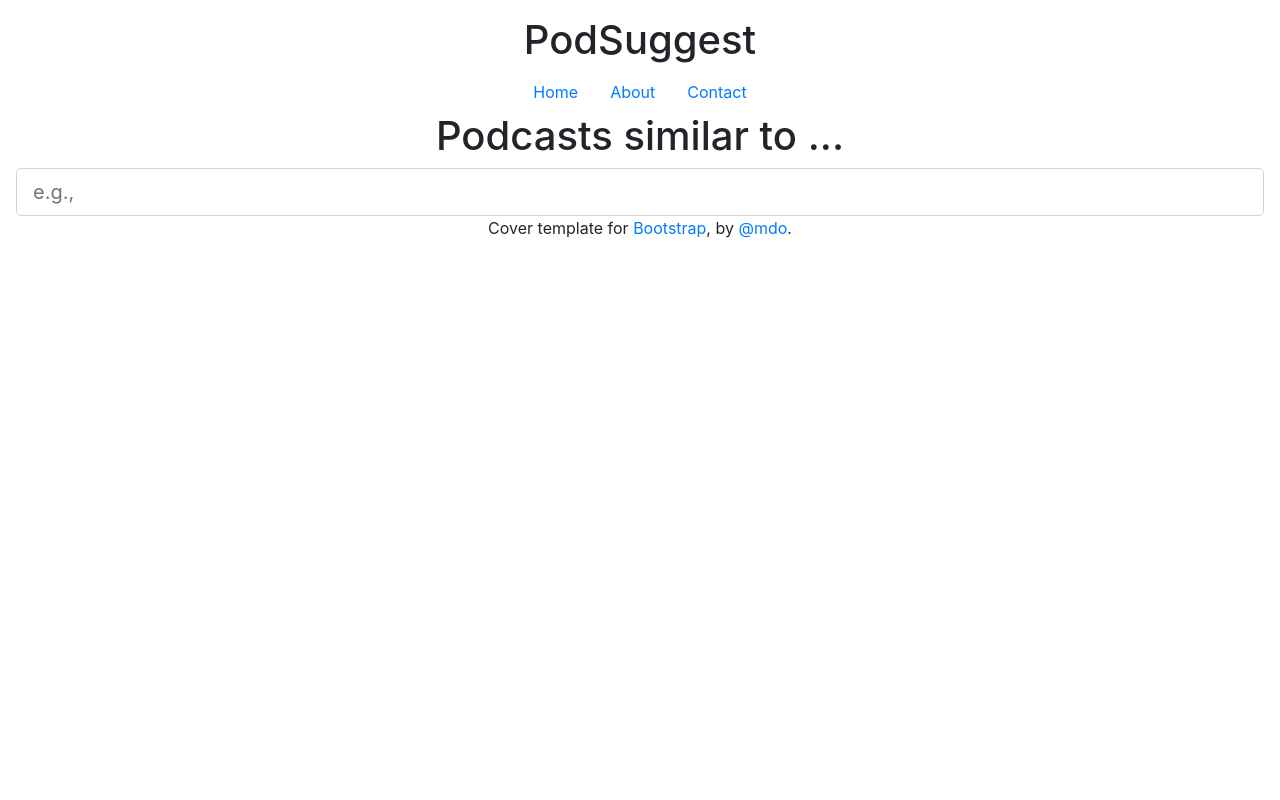
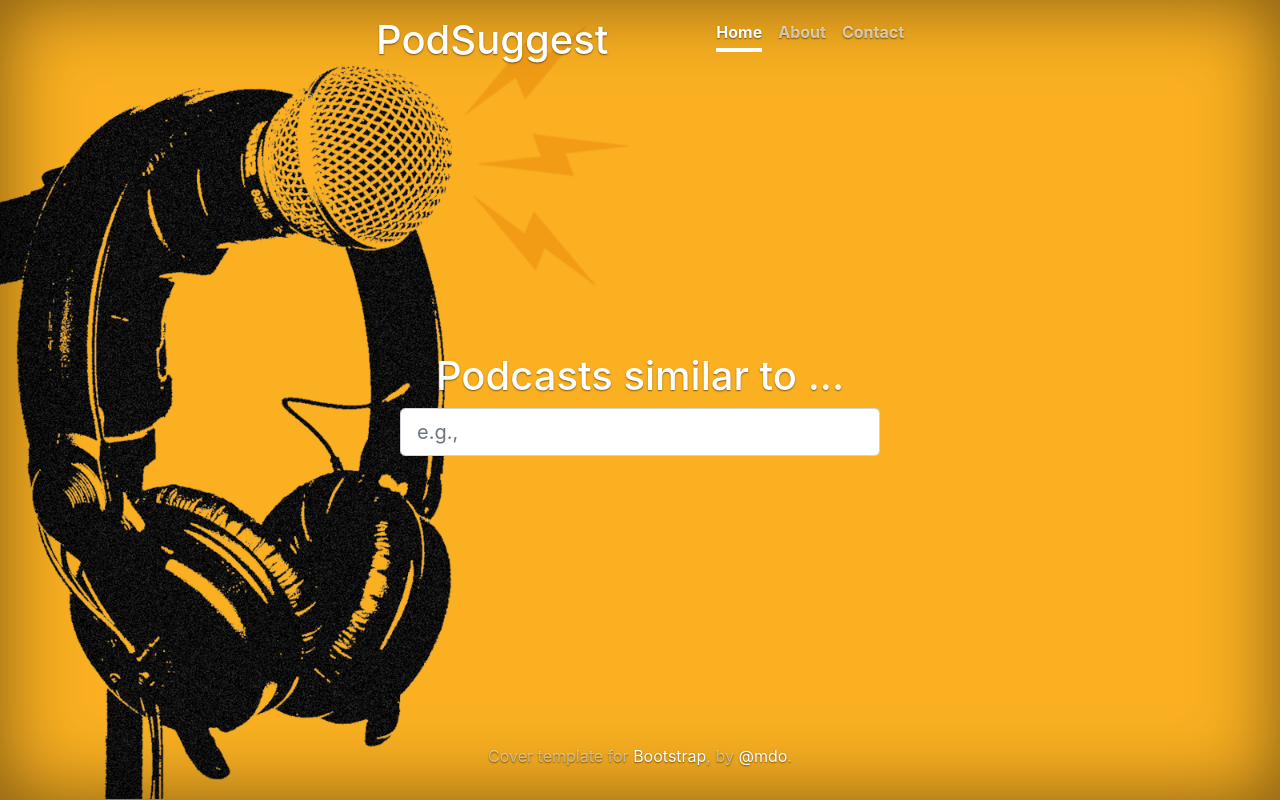
Before and after one commit to nmasnadi/TDI-Capstone-Project, a Flask app: template templates/index.html in a window 1280 px wide. Run offline with Flask 2, Linux system fonts and the light colour scheme; the template is opened without the code that fills it, so the values that code supplies are empty; some libraries are stand-ins or nearby versions.

Commit message:
css not loading on heroku

```diff
--- a/templates/index.html
+++ b/templates/index.html
@@ -10,8 +10,107 @@
 
   <!-- Bootstrap core CSS -->
   <link rel="stylesheet" href="https://stackpath.bootstrapcdn.com/bootstrap/4.5.0/css/bootstrap.min.css" integrity="sha384-9aIt2nRpC12Uk9gS9baDl411NQApFmC26EwAOH8WgZl5MYYxFfc+NcPb1dKGj7Sk" crossorigin="anonymous">
+
+  <style>
+
+  /* Links */
+  a,
+  a:focus,
+  a:hover {
+    color: #fff;
+  }
+  /* Custom default button */
+  .btn-secondary,
+  /* .btn-secondary:hover, */
+  .btn-secondary:focus {
+    color: #333;
+    text-shadow: none; /* Prevent inheritance from `body` */
+    background-color: #A4C2DB;
+    margin-right: 0.5rem;
+    margin-left: 0.5rem;
+    margin-top: 0.2rem;
+    width: 120px;
+    border: .05rem solid #71889B;
+  }
+  .btn-secondary:hover {
+    background-color: #B9DBF7;
+    color: #333;
+  }
+  html,
+  body {
+    height: 100%;
+  }
+  body {
+    display: -ms-flexbox;
+    display: flex;
+    color: #fff;
+    text-shadow: 0 .05rem .1rem rgba(0, 0, 0, .5);
+    box-shadow: inset 0 0 5rem rgba(0, 0, 0, .5);
+  }
+  .cover-container {
+    max-width: 35em;
+  }
+   /* Header */
+  .masthead {
+    margin-bottom: 2rem;
+  }
+  .masthead-brand {
+    margin-bottom: 0;
+  }
+  .nav-masthead .nav-link {
+    padding: .25rem 0;
+    font-weight: 700;
+    color: rgba(255, 255, 255, .65);
+    background-color: transparent;
+    border-bottom: .25rem solid transparent;
+  }
+  .nav-masthead .nav-link:hover,
+  .nav-masthead .nav-link:focus {
+    border-bottom-color: rgba(255, 255, 255, .65);
+  }
+  .nav-masthead .nav-link + .nav-link {
+    margin-left: 1rem;
+  }
+  .nav-masthead .active {
+    color: #fff;
+    border-bottom-color: #fff;
+  }
+  @media (min-width: 48em) {
+    .masthead-brand {
+      float: left;
+    }
+    .nav-masthead {
+      float: right;
+    }
+  }
+   /* Cover */
+  .cover {
+    padding: 0 1.5rem;
+  }
+  .cover .btn-lg {
+    padding: .75rem 1.25rem;
+    font-weight: 800;
+  }
+
+
+  /*
+   * Footer
+   */
+  .mastfoot {
+    color: rgba(255, 255, 255, .5);
+  }
+
+  .bd-placeholder-img {
+    background-image: url(../static/background.png);
+    background-position: center;
+    background-repeat: no-repeat;
+    background-size: cover;
+    height: 100%;
+  }
+
+  </style>
   <!-- Custom styles for this template -->
-  <link href="../static/cover.css" rel="stylesheet">
+  <!-- <link href="../static/cover.css" rel="stylesheet"> -->
 </head>
 <body class="text-center bd-placeholder-img">
   <div class="cover-container d-flex w-100 h-100 p-3 mx-auto flex-column">
```
